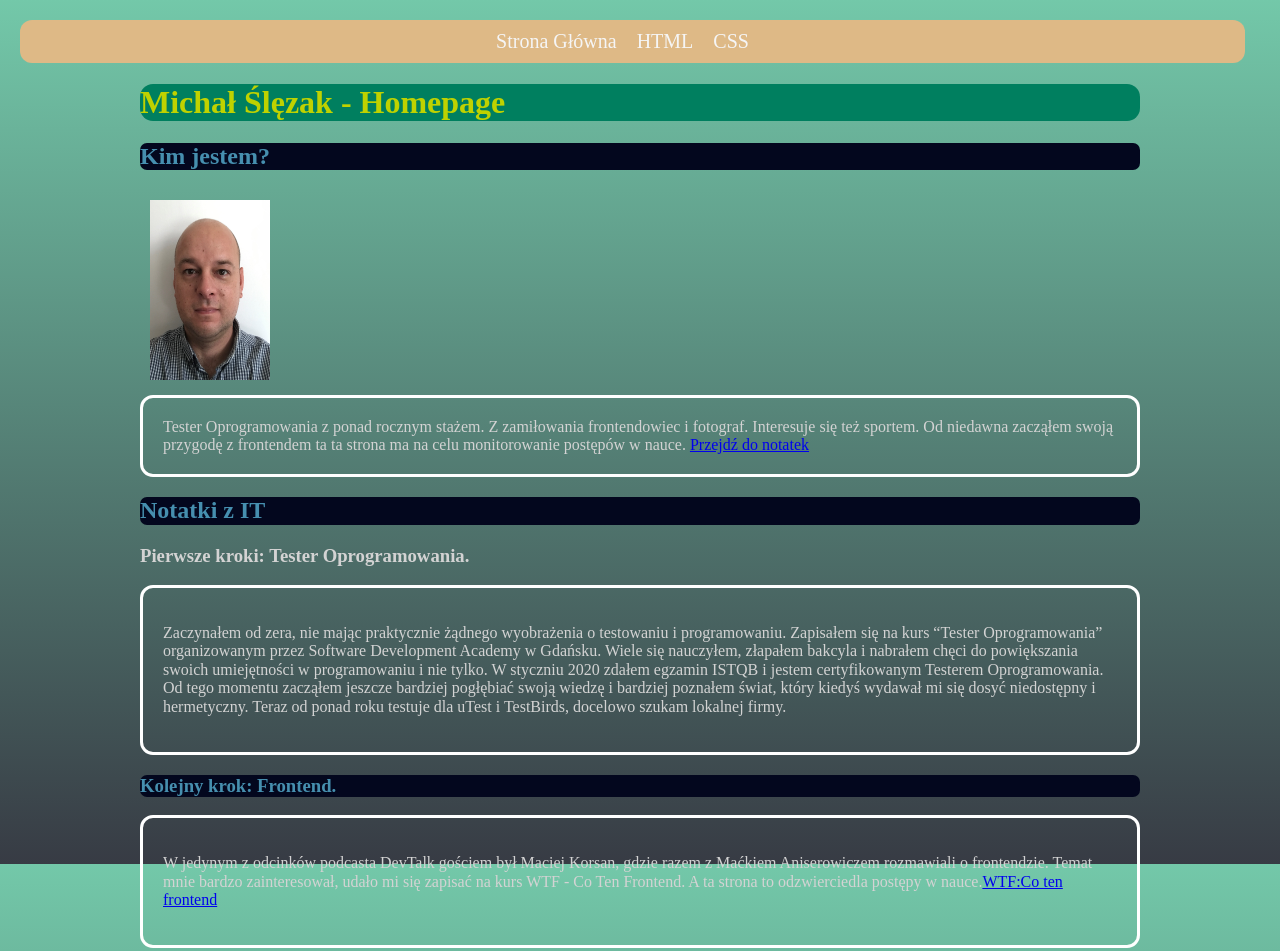
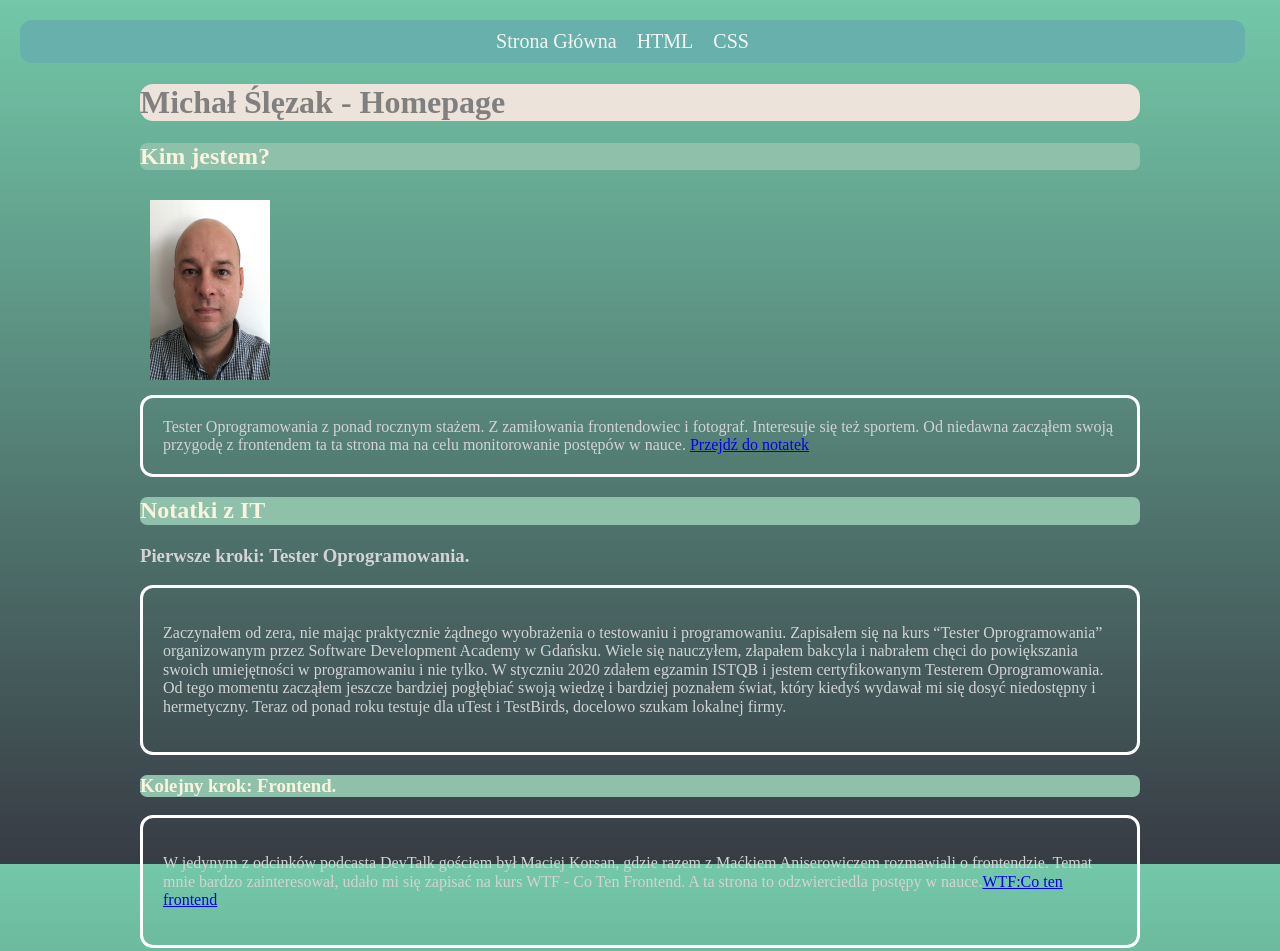
Before and after one commit to m-slezak/homepage, a plain HTML site: page index.html in a window 1280 px wide. Shown: the top 951 px of the page. Drawn offline with Linux system fonts and the light colour scheme; files whose address does not match are found by name.

Commit message:
Color adjustment

```diff
--- a/style.css
+++ b/style.css
@@ -17,10 +17,10 @@ html {
     border-radius: 13px;
 }
 body {
-    background: rgba(0, 0, 0, 0.849);
+    background-image: url('../img/Between The Clouds.jpg');
     color: lightgray;
     padding: 20px;
-    background-image: url('../img/Between The Clouds.jpg');
+
 }
 
 .footer{
@@ -29,29 +29,26 @@ body {
 
 }
 
-
-
-
 .main-header{
-    color:#bfd200;
-    background:#007f5f;
+    background:#ece4db;
+    color:grey;
     border-radius:13px;
+    align-items: center;
+    justify-content: center;
 }
 .main-content{
     margin:0 auto;
     max-width: 1000px;
 }
 .navigation{
-    background:#DEB986;
-    color: #ed4d6e;
+    background:#68b0ab;
+    color: #4a7c59;
     border-radius: 12px;
     padding:10px;
     margin-right: 15px;
     display: flex;
     align-items: center;
     justify-content: center;
-
-
 
 }
 
@@ -75,7 +72,8 @@ body {
 
 }
 .section-headers{
-    color:#468faf;
-    background:#03071E;
+
+    background:#8fc0a9;
+    color:#faf3dd;
     border-radius:7px;
 }
```
